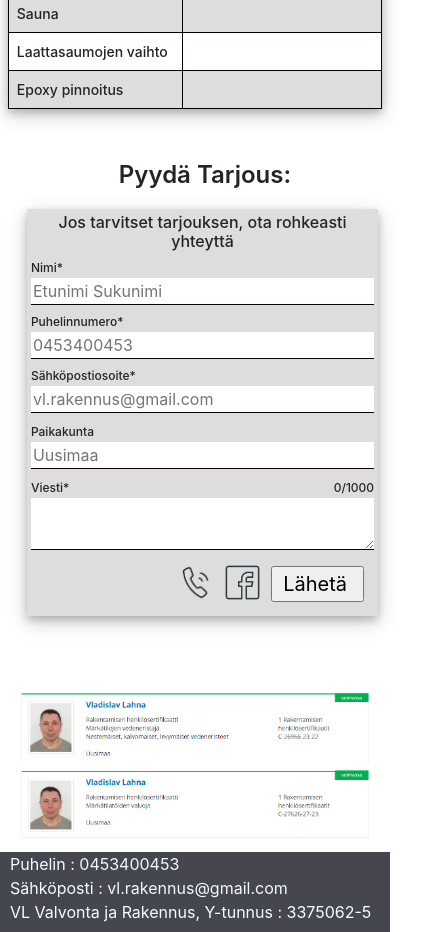
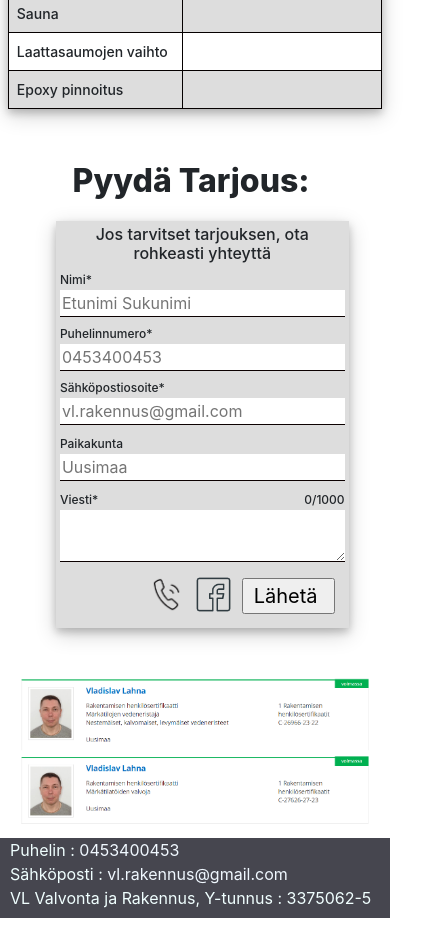
Before and after one commit to juriki/juriki.github.io, a React (Create React App) app: page / in a window 390 px wide. Shown: the part 1360-2292 px from the top of the page, 429 px wide, since content can reach past the window. Built offline with nearby package versions, Linux system fonts and the light colour scheme.

Commit message:
bugFix 30.11.2023

```diff
--- a/src/App.css
+++ b/src/App.css
@@ -5,3 +5,15 @@
     max-width: auto;
     margin: 0;
     }
+
+body
+  {
+    overflow-x: hidden;
+  }
+
+
+  @media screen and (max-width: 767px) {
+    body{
+      overflow-x: hidden;
+    }
+  }
--- a/src/HomePage/HomaPage.css
+++ b/src/HomePage/HomaPage.css
@@ -170,15 +170,12 @@ justify-content: center;
                     padding-inline: 5%;
                     background-color: #fff;
                 }
-                .logo{
-                    margin-top: 0px;
-                    max-height: 0px;
-                }
+
 }
 
 @media screen and (max-width: 1247px) {
     body{
-        overflow-x: hidden;
+        overflow-x:auto;
     }
     .logo{
         margin-top: 50px;
@@ -188,5 +185,36 @@ justify-content: center;
         background-color: #fff;
         width: 100%;
     }
+    .logo{
+        margin-top: 0px;
+        max-height: 0px;
+    }
 
+    .formMAindiv {
+        background-color: #fff;
+        width: 100%;
+        height: 50%;
+        margin-top: auto;
+        margin-right: 10%;
+        margin-left: 10%;
+        text-align: center;
+    }
+    .Yhteys {
+        margin-top: 20px;
+        font-size: xx-large;
+        margin-right: 22%;
+        font-weight: 800;
+    }
+
+
+    .upForm {
+        padding: 1%;
+        height: auto;
+        width: 75%;
+        max-width: 850px;
+        margin-left: 17px;
+        background-color: #dddddd;
+        padding-bottom: 50px;
+        box-shadow: 0 4px 8px 0 rgba(0, 0, 0, 0.2), 0 6px 20px 0 rgba(0, 0, 0, 0.19);
+    }
 }
```
